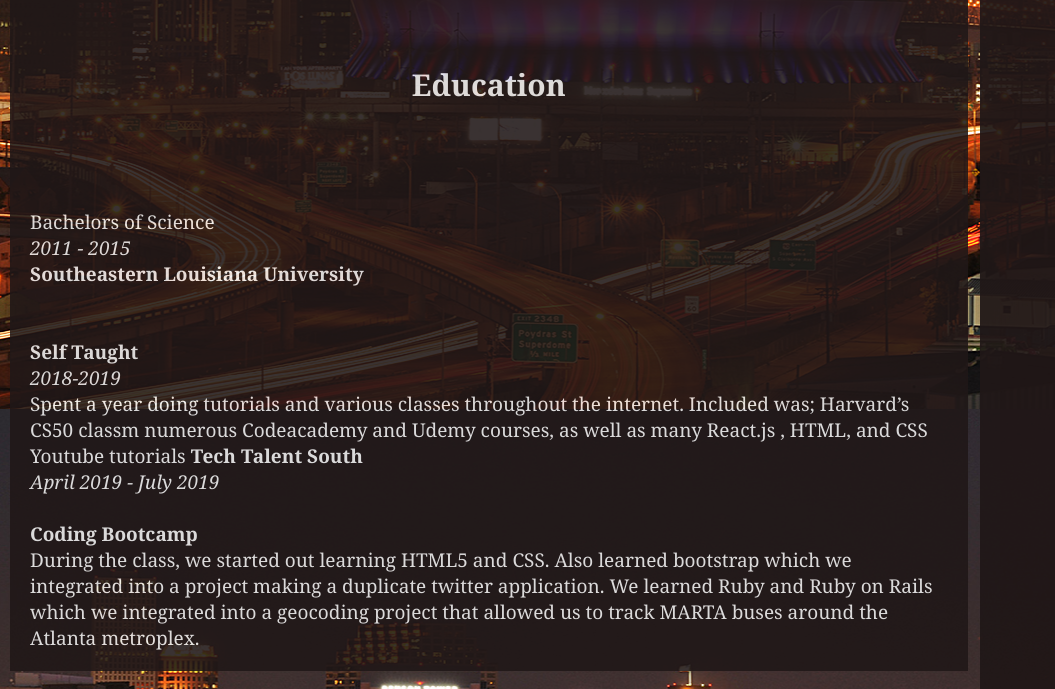
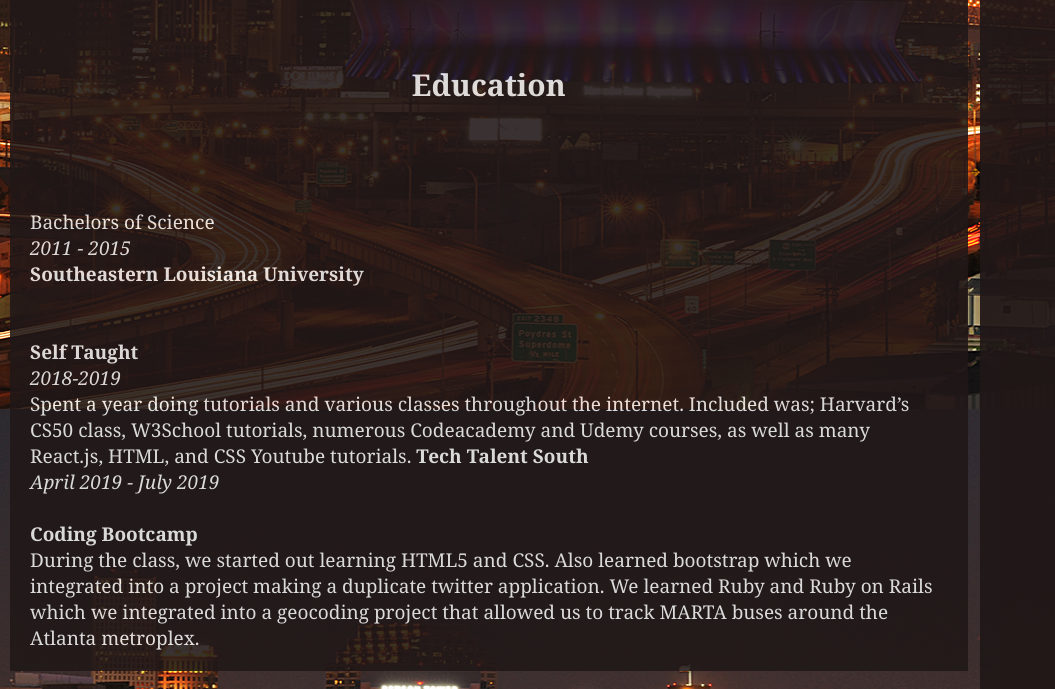
Before and after one commit to rbernjamis/firstproject, a plain HTML site: page index.html in a window 1280 px wide. Shown: the part 1191-1880 px from the top of the page, 0-1055 px from the left. Drawn offline with Linux system fonts and the light colour scheme.

Commit message:
Grammar Errors Fixed

```diff
--- a/index.html
+++ b/index.html
@@ -101,8 +101,8 @@
             <i>2018-2019</i>
             <br>
             Spent a year doing tutorials and various classes throughout the internet.
-            Included was; Harvard’s CS50 classm numerous Codeacademy and Udemy courses,
-             as well as many React.js , HTML, and CSS Youtube tutorials
+            Included was; Harvard’s CS50 class, W3School tutorials, numerous Codeacademy and Udemy courses,
+             as well as many React.js, HTML, and CSS Youtube tutorials.
            <b> Tech Talent South</b><br />
             <i>April 2019 - July 2019</i><br >
             <br>
```
